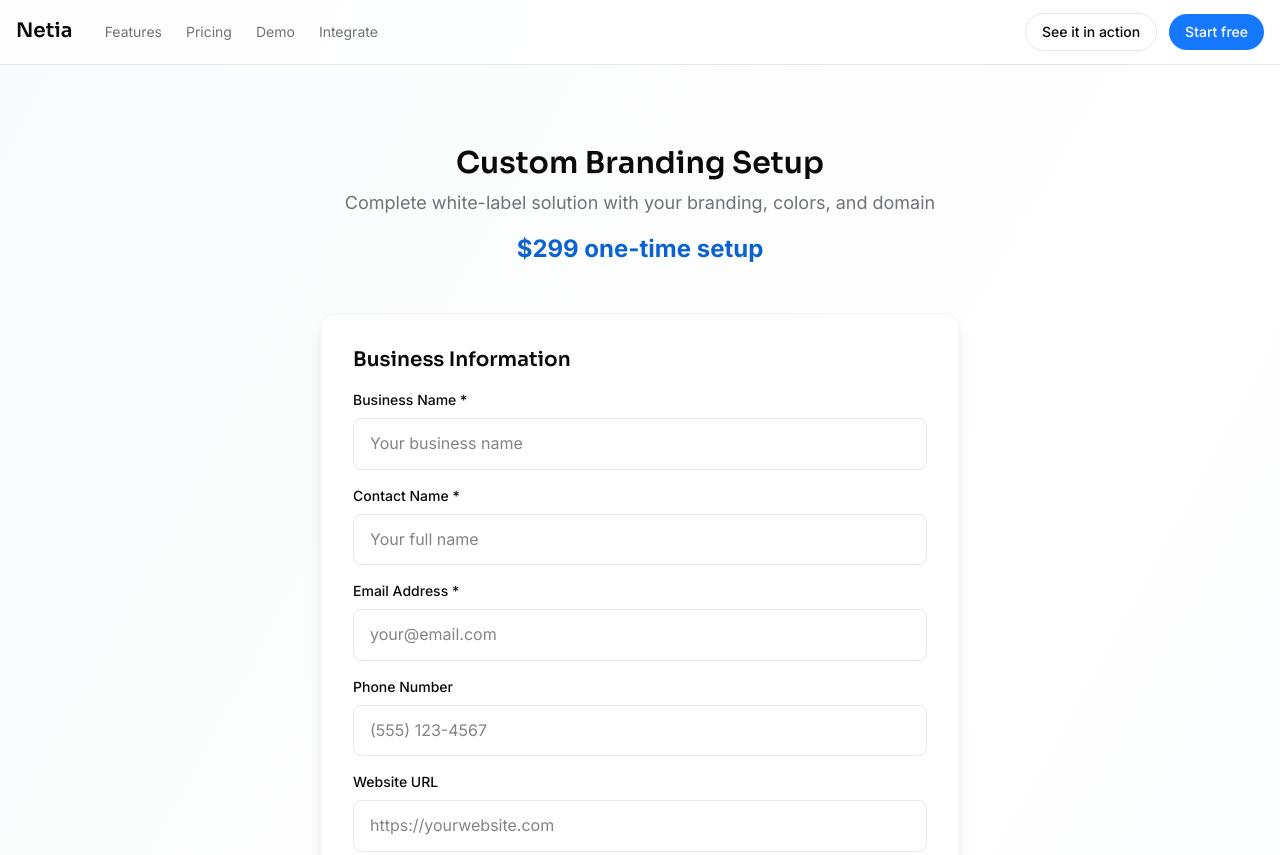
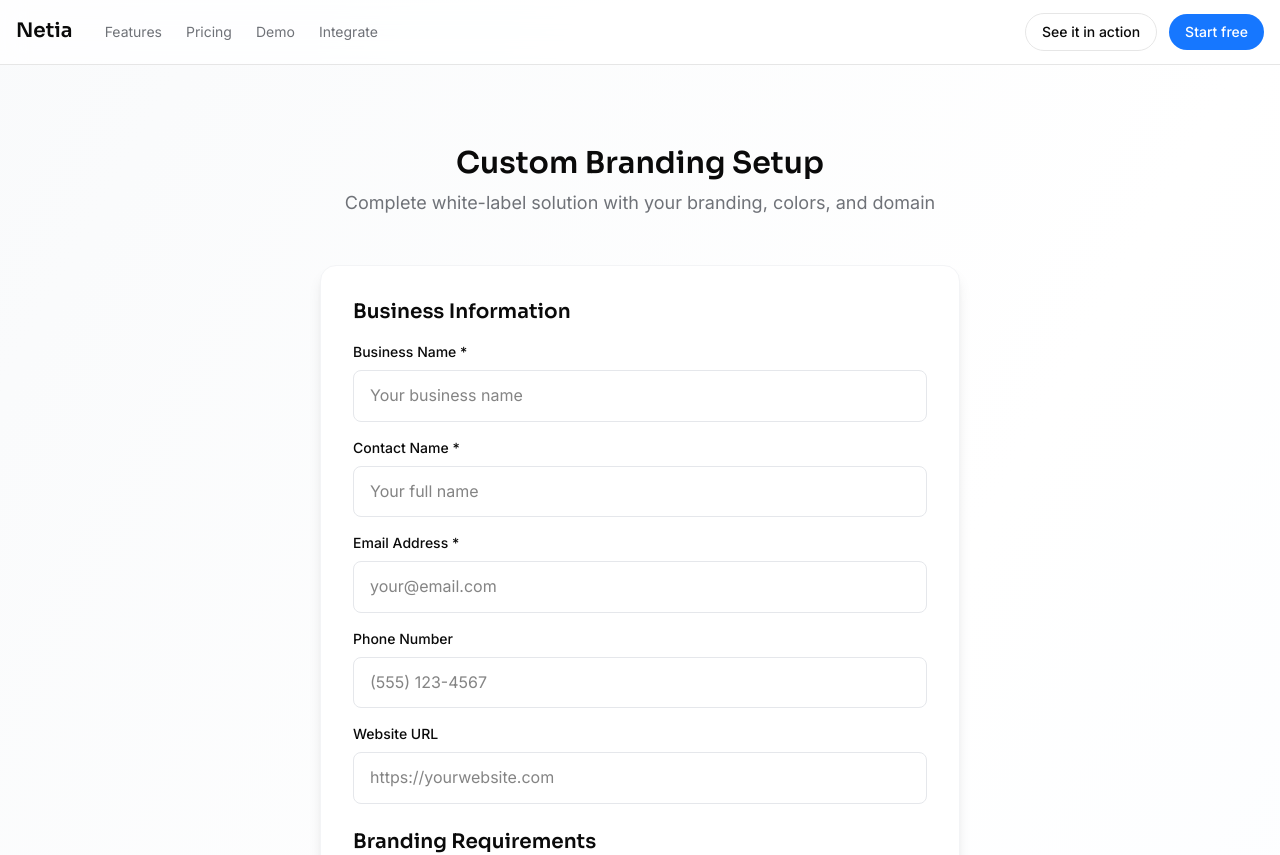
Before and after one commit to cabecaturbo/netiawebsite, a Next.js app: page /signup/custom in a window 1280 px wide. Shown: the top 855 px of the page. Built offline with nearby package versions, Linux system fonts and the light colour scheme.

Commit message:
Remove  one-time setup pricing from custom signup page
- Removed pricing display from the signup page header
- Cleaner appearance without price prominently displayed
- Focus on the form rather than pricing
- Professional look with just the description

```diff
--- a/app/signup/custom/page.tsx
+++ b/app/signup/custom/page.tsx
@@ -53,9 +53,6 @@ export default function CustomSignup() {
             <p className="text-lg text-muted">
               Complete white-label solution with your branding, colors, and domain
             </p>
-            <div className="mt-4 text-2xl font-bold text-primary-600">
-              $299 one-time setup
-            </div>
           </div>
 
           <div className="bg-white rounded-2xl shadow-lg border border-gray-100 p-8">
```
